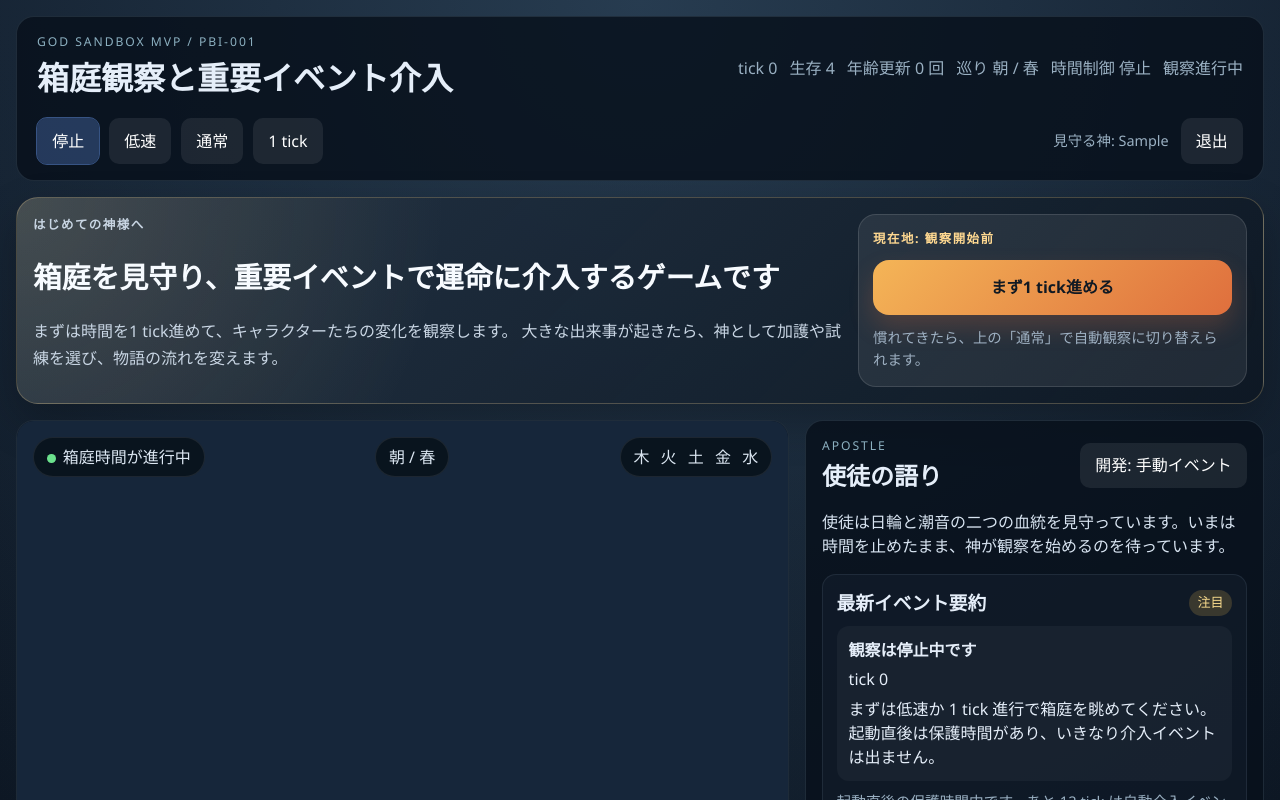
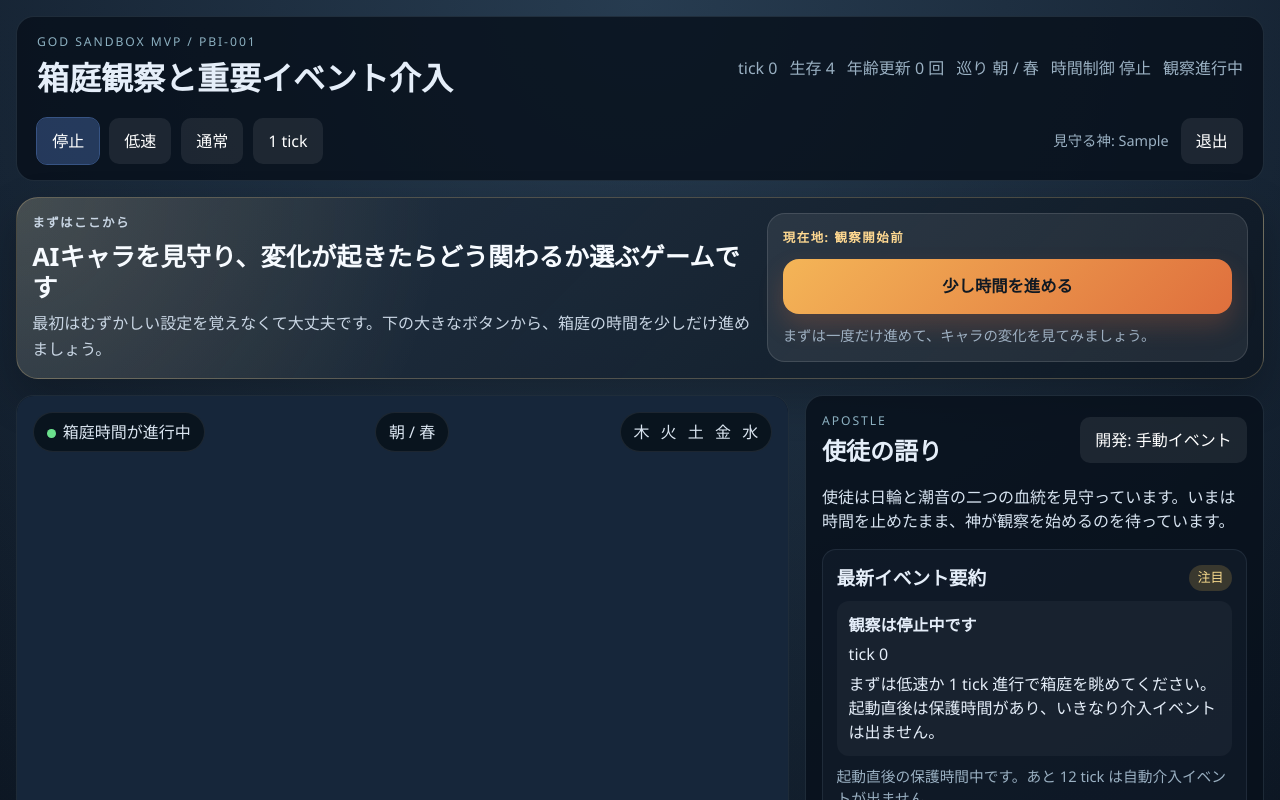
Before and after one commit to KitsuneSavaskiy/god-sandbox-mvp, a React (Vite) app: page / in a window 1280 px wide. Both pictures are taken after typing "Sample" into the empty fields and a click on the button "はじめる". Shown: the top 800 px of the page. Built offline with nearby package versions, Linux system fonts and the light colour scheme.

Commit message:
ux: simplify first action guide CTA

```diff
--- a/src/features/onboarding/FirstActionGuide.css
+++ b/src/features/onboarding/FirstActionGuide.css
@@ -1,19 +1,20 @@
 .first-action-guide {
   display: grid;
-  gap: 1rem;
-  grid-template-columns: minmax(0, 1.35fr) minmax(260px, 0.65fr);
+  gap: 0.9rem;
+  grid-template-columns: minmax(0, 1.2fr) minmax(280px, 0.8fr);
   border: 1px solid rgba(255, 218, 145, 0.24);
   border-radius: 22px;
   background:
     radial-gradient(circle at top left, rgba(255, 218, 145, 0.16), transparent 34%),
     linear-gradient(135deg, rgba(35, 51, 69, 0.96), rgba(14, 24, 35, 0.92));
   box-shadow: 0 18px 44px rgba(0, 0, 0, 0.24);
-  padding: 1rem;
+  padding: 0.95rem;
 }
 
 .first-action-guide__copy {
   display: grid;
-  gap: 0.55rem;
+  align-content: center;
+  gap: 0.45rem;
 }
 
 .first-action-guide__eyebrow,
@@ -33,20 +34,20 @@
 
 .first-action-guide h2 {
   color: #f7fbff;
-  font-size: clamp(1.2rem, 3vw, 1.8rem);
-  line-height: 1.25;
+  font-size: clamp(1.14rem, 2.7vw, 1.58rem);
+  line-height: 1.24;
 }
 
 .first-action-guide__copy p {
   max-width: 62rem;
   color: #c9d6e4;
-  line-height: 1.72;
+  line-height: 1.62;
 }
 
 .first-action-guide__action-card {
   display: grid;
   align-content: center;
-  gap: 0.75rem;
+  gap: 0.7rem;
   border: 1px solid rgba(255, 255, 255, 0.12);
   border-radius: 18px;
   background: rgba(255, 255, 255, 0.08);
@@ -59,7 +60,10 @@
   border-radius: 16px;
   background: linear-gradient(135deg, #f4b557, #df6f3d);
   color: #101923;
+  cursor: pointer;
+  font-size: 1.02rem;
   font-weight: 800;
+  min-height: 3.35rem;
   padding: 0.95rem 1rem;
   text-align: center;
   box-shadow: 0 12px 24px rgba(223, 111, 61, 0.22);
@@ -75,6 +79,8 @@
 }
 
 .first-action-guide__cta--notice {
+  display: grid;
+  place-items: center;
   cursor: default;
 }
 
@@ -91,12 +97,13 @@
     padding: 0.85rem;
   }
 
-  .first-action-guide__action-card {
-    order: 2;
+  .first-action-guide__cta {
+    min-height: 3.6rem;
+    font-size: 1.05rem;
   }
 
-  .first-action-guide__cta {
-    min-height: 3.2rem;
-    font-size: 1rem;
+  .first-action-guide__copy p {
+    font-size: 0.94rem;
+    line-height: 1.58;
   }
 }
--- a/src/features/onboarding/FirstActionGuide.tsx
+++ b/src/features/onboarding/FirstActionGuide.tsx
@@ -17,41 +17,36 @@ export function FirstActionGuide({
 }: FirstActionGuideProps) {
   const isEventOpen = phase === "event";
   const canStep = hasLivingCharacters && !isEventOpen;
-  const guideStatus = getGuideStatus({ hasLivingCharacters, isEventOpen, tick, timeControl });
+  const guide = getGuideState({ hasLivingCharacters, isEventOpen, tick, timeControl });
 
   return (
     <section className="first-action-guide" aria-labelledby="first-action-guide-title">
       <div className="first-action-guide__copy">
-        <p className="first-action-guide__eyebrow">はじめての神様へ</p>
-        <h2 id="first-action-guide-title">箱庭を見守り、重要イベントで運命に介入するゲームです</h2>
+        <p className="first-action-guide__eyebrow">まずはここから</p>
+        <h2 id="first-action-guide-title">AIキャラを見守り、変化が起きたらどう関わるか選ぶゲームです</h2>
         <p>
-          まずは時間を1 tick進めて、キャラクターたちの変化を観察します。
-          大きな出来事が起きたら、神として加護や試練を選び、物語の流れを変えます。
+          最初はむずかしい設定を覚えなくて大丈夫です。下の大きなボタンから、箱庭の時間を少しだけ進めましょう。
         </p>
       </div>
 
       <div className="first-action-guide__action-card" aria-label="次にすること">
-        <span className="first-action-guide__status">{guideStatus}</span>
+        <span className="first-action-guide__status">{guide.status}</span>
         {isEventOpen ? (
           <div className="first-action-guide__cta first-action-guide__cta--notice">
-            イベントで介入を選ぶ
+            {guide.ctaLabel}
           </div>
         ) : (
           <button className="first-action-guide__cta" type="button" disabled={!canStep} onClick={onStepTick}>
-            まず1 tick進める
+            {guide.ctaLabel}
           </button>
         )}
-        <p className="first-action-guide__hint">
-          {isEventOpen
-            ? "時間は止まっています。表示中のイベントで、キャラにどう関わるかを選びましょう。"
-            : "慣れてきたら、上の「通常」で自動観察に切り替えられます。"}
-        </p>
+        <p className="first-action-guide__hint">{guide.hint}</p>
       </div>
     </section>
   );
 }
 
-function getGuideStatus({
+function getGuideState({
   hasLivingCharacters,
   isEventOpen,
   tick,
@@ -63,20 +58,40 @@ function getGuideStatus({
   timeControl: "stopped" | "slow" | "normal";
 }) {
   if (!hasLivingCharacters) {
-    return "現在地: 生存者がいません";
+    return {
+      status: "現在地: キャラを準備中",
+      ctaLabel: "キャラを準備中",
+      hint: "キャラクターが現れたら、ここから観察を始められます。",
+    };
   }
 
   if (isEventOpen) {
-    return "現在地: 重要イベント発生中";
+    return {
+      status: "現在地: 出来事が発生中",
+      ctaLabel: "起きた出来事を見る",
+      hint: "表示中の出来事カードで、キャラにどう関わるかを選びましょう。",
+    };
   }
 
   if (tick === 0) {
-    return "現在地: 観察開始前";
+    return {
+      status: "現在地: 観察開始前",
+      ctaLabel: "少し時間を進める",
+      hint: "まずは一度だけ進めて、キャラの変化を見てみましょう。",
+    };
   }
 
   if (timeControl === "stopped") {
-    return `現在地: tick ${tick} / 停止中`;
+    return {
+      status: "現在地: 観察を一時停止中",
+      ctaLabel: "少し時間を進める",
+      hint: "もう一度だけ進めると、次の変化を確認できます。",
+    };
   }
 
-  return `現在地: tick ${tick} / 観察中`;
+  return {
+    status: "現在地: 観察中",
+    ctaLabel: "変化を追う",
+    hint: "自動で進んでいます。気になる変化が出たら、画面の案内に沿って選びます。",
+  };
 }
```
